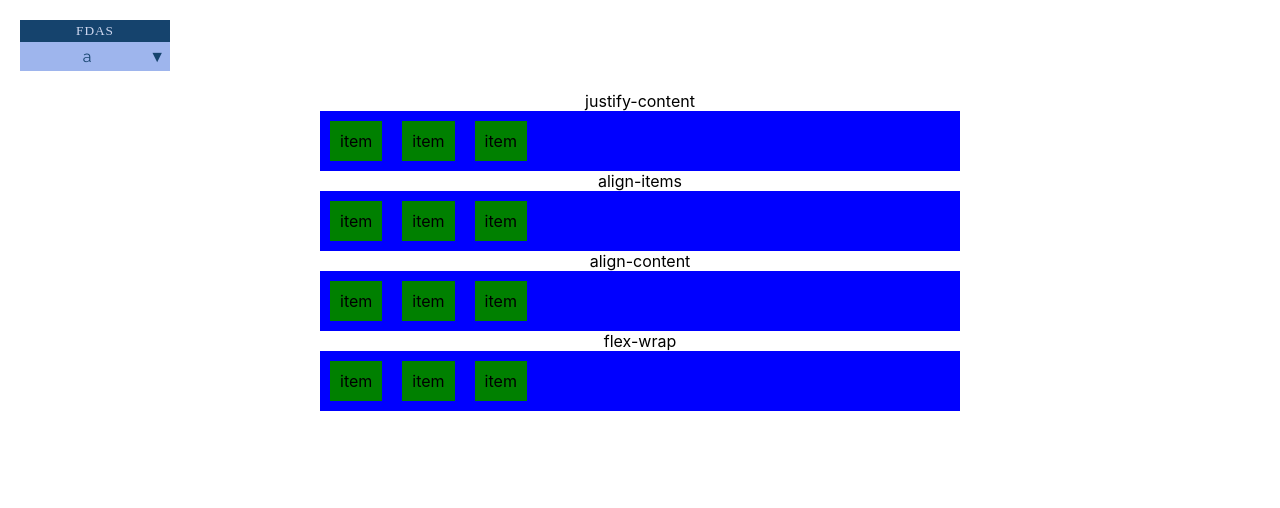
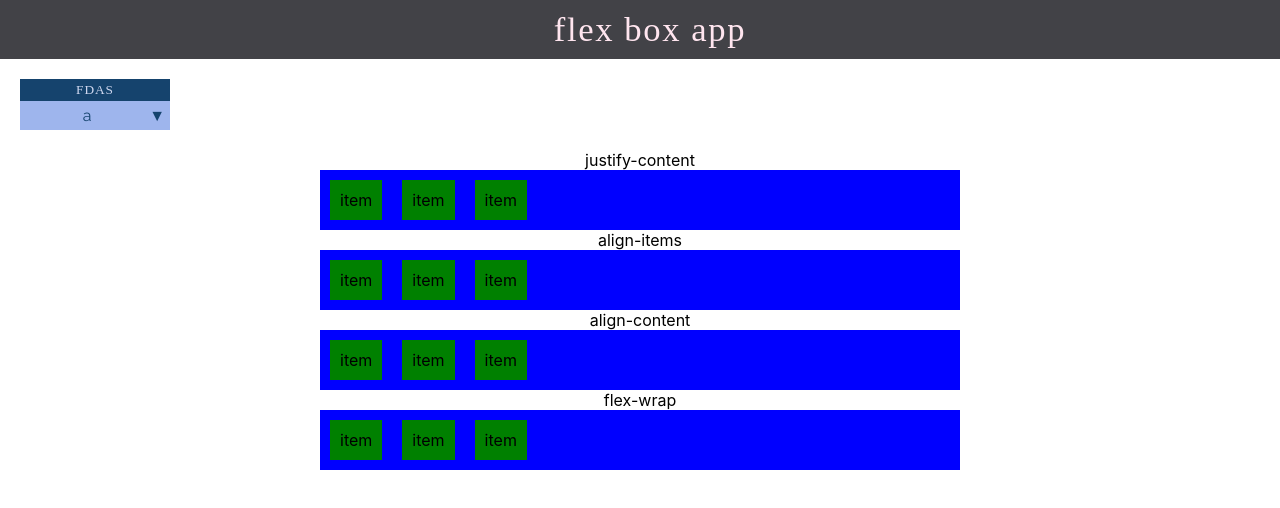
Before and after one commit to mlizchap/flexbox-react, a React (Create React App) app: page / in a window 1280 px wide. Shown: the top 508 px of the page. Built offline with nearby package versions, Linux system fonts and the light colour scheme; a web font is replaced by a local one.

Commit message:
added header

```diff
--- a/src/App.js
+++ b/src/App.js
@@ -2,11 +2,13 @@ import React, { Component } from 'react';
 import './App.css';
 import ParentProperties from './sections/ParentProperties/ParentProperties';
 import DropdownMenu from './components/DropdownMenu/DropdownMenu';
+import Header from './sections/Header/Header';
 
 class App extends Component {
   render() {
     return (
       <div className="App">
+        <Header />
         <div style={{ padding: '20px'}}>
           <DropdownMenu
             header="fdas"
--- /dev/null
+++ b/src/sections/Header/Header.js
@@ -0,0 +1,28 @@
+import React, { Component } from 'react';
+import styled from 'styled-components';
+
+class Header extends Component {
+    constructor(props) {
+        super(props);
+        this.state = {  };
+    }
+    render() {
+        return (
+            <StyledHeader>
+                flex box app
+            </StyledHeader>
+        );
+    }
+}
+
+export default Header;
+
+const StyledHeader = styled.div`
+    width: 100%;
+    background-color: ${props => props.theme.background.dark};
+    font-family: ${props => props.theme.font.title};
+    font-size: 26pt;
+    letter-spacing: .1rem;
+    padding: 10px;
+    color: #ffe5ef;
+`
--- a/src/style.js
+++ b/src/style.js
@@ -6,7 +6,9 @@ export const theme = {
         hover: '#b4c3e8',
         light: '#ced7ef'
     },
-
+    background: {
+        dark: '#424247',
+    },
     font: {
         main: 'Raleway',
         title: 'Cabin Sketch',
```
Also changed, not shown: src/sections/Navbar/Navbar.js (added).
